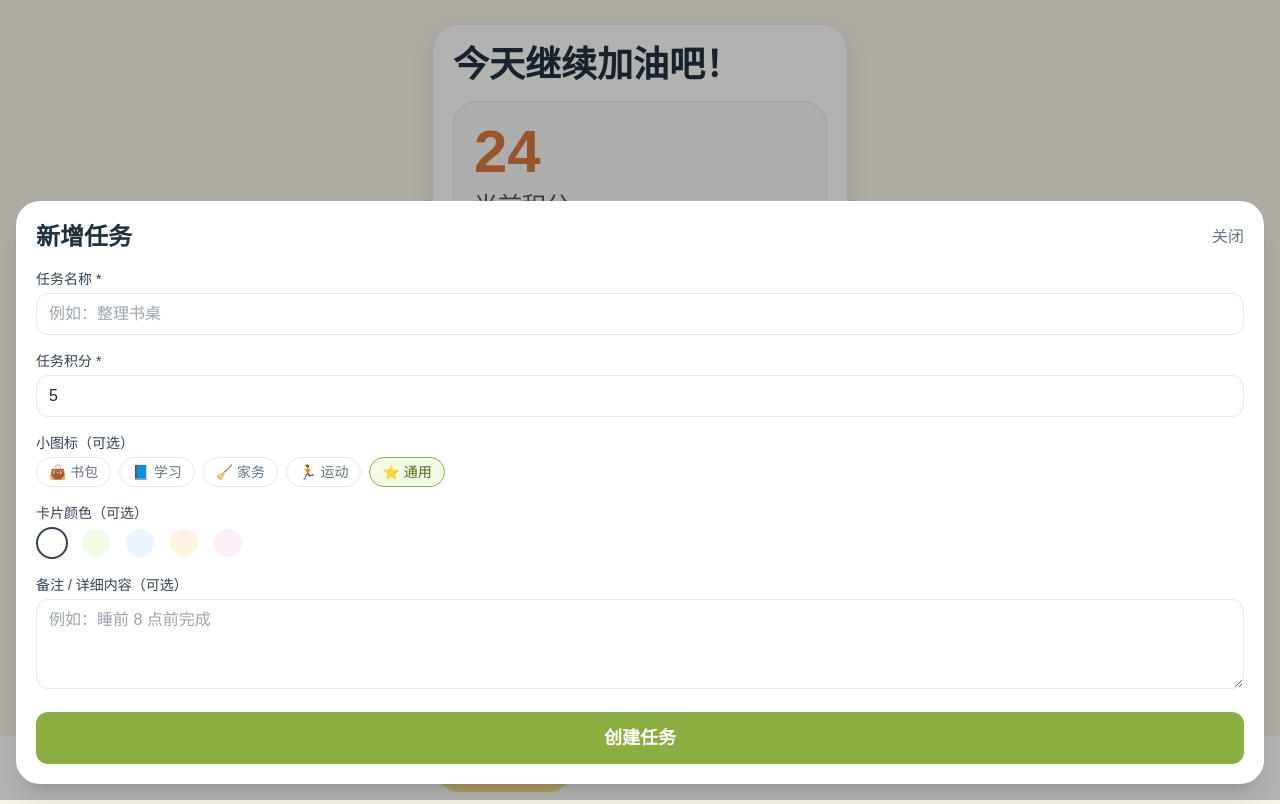
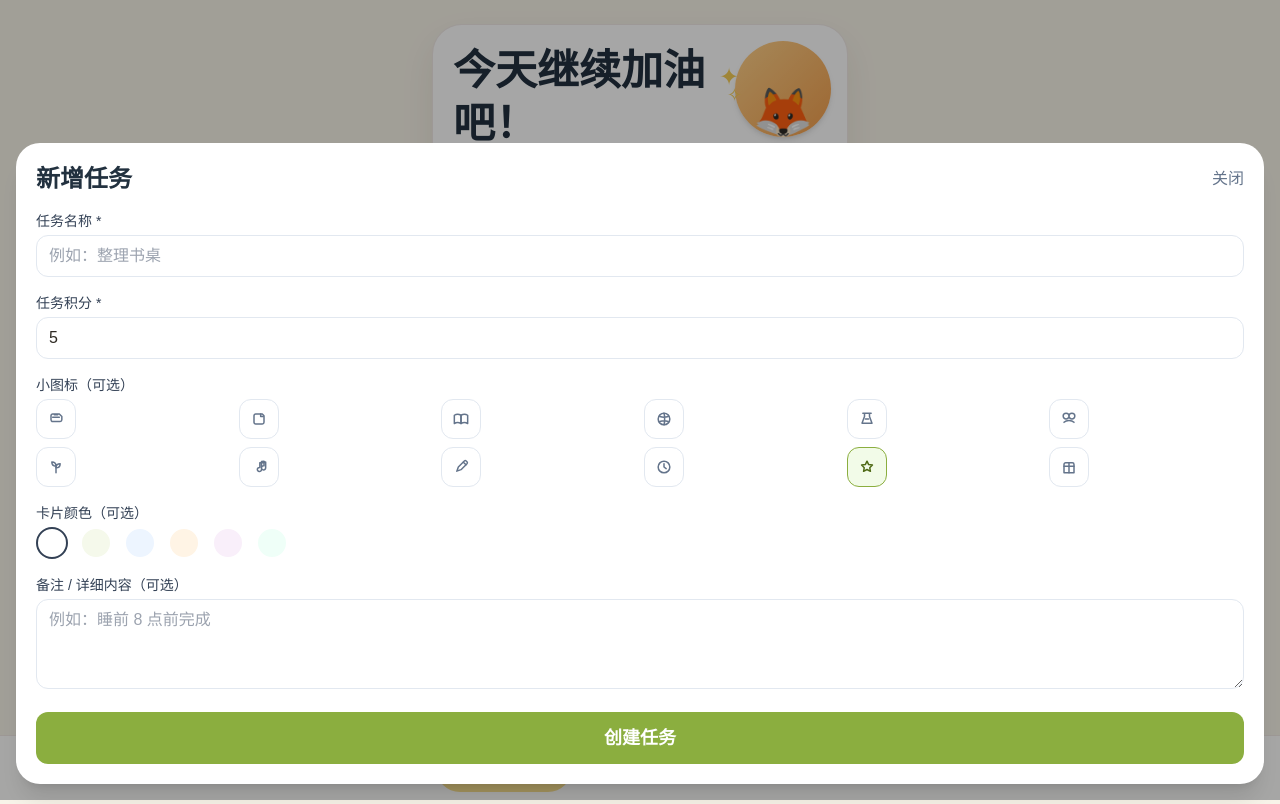
Before and after one commit to mimir518/KidXP, a React (Vite) app: page / in a window 1280 px wide. Both pictures are taken after a click on the button "+ 新增任务". Built offline with nearby package versions, Linux system fonts and the light colour scheme.

Commit message:
feat: polish task page visuals and action sheet

```diff
--- a/src/App.jsx
+++ b/src/App.jsx
@@ -1,14 +1,8 @@
 import { useMemo, useState } from 'react'
 import TaskCard from './components/TaskCard'
+import TaskIcon, { iconOptions } from './components/TaskIcon'
 
-const taskColors = ['#FFFFFF', '#F2FBE8', '#EAF5FF', '#FFF4DF', '#FDEEF9']
-const taskIcons = [
-  { label: '书包', value: 'bag', emoji: '👜' },
-  { label: '学习', value: 'book', emoji: '📘' },
-  { label: '家务', value: 'broom', emoji: '🧹' },
-  { label: '运动', value: 'workout', emoji: '🏃' },
-  { label: '通用', value: 'star', emoji: '⭐' },
-]
+const taskColors = ['#FFFFFF', '#F5F9EB', '#EDF5FF', '#FFF4E5', '#F9EFFA', '#EFFFF8']
 
 const initialTasks = [
   {
@@ -16,8 +10,8 @@ const initialTasks = [
     title: '收玩具',
     points: 5,
     note: '整理自己的玩具',
-    icon: 'bag',
-    color: '#F2FBE8',
+    icon: 'tidy',
+    color: '#F5F9EB',
     status: 'todo',
   },
   {
@@ -25,8 +19,8 @@ const initialTasks = [
     title: '完成作业',
     points: 5,
     note: '今天的作业任务',
-    icon: 'book',
-    color: '#EAF5FF',
+    icon: 'homework',
+    color: '#EDF5FF',
     status: 'todo',
   },
 ]
@@ -44,9 +38,16 @@ export default function App() {
   const [totalPoints, setTotalPoints] = useState(24)
   const [showTaskModal, setShowTaskModal] = useState(false)
   const [editingTaskId, setEditingTaskId] = useState(null)
+  const [actionTask, setActionTask] = useState(null)
   const [form, setForm] = useState(emptyForm)
 
   const uncompletedTasks = useMemo(() => tasks.filter((task) => task.status === 'todo'), [tasks])
+
+  const closeTaskModal = () => {
+    setShowTaskModal(false)
+    setEditingTaskId(null)
+    setForm(emptyForm)
+  }
 
   const openCreateModal = () => {
     setEditingTaskId(null)
@@ -106,9 +107,7 @@ export default function App() {
       ])
     }
 
-    setShowTaskModal(false)
-    setEditingTaskId(null)
-    setForm(emptyForm)
+    closeTaskModal()
   }
 
   const completeTask = (id) => {
@@ -120,38 +119,44 @@ export default function App() {
   }
 
   const handleLongPress = (task) => {
-    const choice = window.prompt('输入 1 编辑任务，输入 2 删除任务', '1')
+    setActionTask(task)
+  }
 
-    if (choice === '1') {
-      openEditModal(task)
-      return
-    }
-
-    if (choice === '2') {
-      const shouldDelete = window.confirm('确定要删除这个任务吗？')
-      if (shouldDelete) {
-        setTasks((prev) => prev.filter((item) => item.id !== task.id))
-      }
+  const handleDeleteTask = () => {
+    if (!actionTask) return
+    const shouldDelete = window.confirm('确定要删除这个任务吗？')
+    if (shouldDelete) {
+      setTasks((prev) => prev.filter((item) => item.id !== actionTask.id))
+      setActionTask(null)
     }
   }
 
   return (
     <main className="mx-auto min-h-screen w-full max-w-md bg-[#F8F4E9] px-4 pb-24 pt-6">
-      <section className="rounded-[28px] border border-amber-900/10 bg-white p-5 shadow-soft">
-        <h1 className="text-4xl font-black text-ink">今天继续加油吧！</h1>
+      <section className="relative overflow-hidden rounded-[30px] border border-amber-900/10 bg-white p-5 shadow-[0_15px_35px_rgba(47,35,26,0.08)]">
+        <h1 className="pr-28 text-[42px] font-black leading-tight text-ink">今天继续加油吧！</h1>
 
-        <div className="mt-4 rounded-[24px] border border-amber-900/10 bg-[#FAFAFA] p-5">
+        <div className="mt-4 rounded-[24px] border border-slate-100 bg-[#FAFAFA] p-5">
           <p className="text-6xl font-black leading-none text-[#D97C3B]">{totalPoints}</p>
           <p className="mt-2 text-2xl text-slate-600">当前积分</p>
+        </div>
+
+        <div className="pointer-events-none absolute right-4 top-4">
+          <div className="relative flex h-24 w-24 items-end justify-center rounded-full bg-gradient-to-br from-[#FFD28A] to-[#F29E4C] shadow-md">
+            <span className="text-5xl">🦊</span>
+            <span className="absolute -left-4 top-5 text-2xl text-[#F5CC55]">✦</span>
+            <span className="absolute -left-2 top-10 text-lg text-[#F5CC55]">✧</span>
+          </div>
         </div>
       </section>
 
       <button
         type="button"
         onClick={openCreateModal}
-        className="mt-5 w-full rounded-full bg-[#8BAE3F] py-4 text-3xl font-bold text-white shadow-[inset_0_-4px_0_rgba(0,0,0,0.1)]"
+        className="mt-5 flex w-full items-center justify-center gap-2 rounded-full border-4 border-[#90B347] bg-[#91B54A] py-4 text-[38px] font-black text-white shadow-[inset_0_-5px_0_rgba(66,92,22,0.5)]"
       >
-        + 新增任务
+        <span className="flex h-9 w-9 items-center justify-center rounded-full bg-[#688A2B] text-[28px] leading-none">+</span>
+        新增任务
       </button>
 
       <section className="mt-6">
@@ -184,11 +189,11 @@ export default function App() {
       </nav>
 
       {showTaskModal ? (
-        <div className="fixed inset-0 z-20 flex items-end bg-black/30 p-4">
+        <div className="fixed inset-0 z-20 flex items-end bg-black/35 p-4">
           <div className="w-full rounded-3xl bg-white p-5 shadow-xl">
             <div className="mb-4 flex items-center justify-between">
               <h3 className="text-2xl font-bold text-ink">{editingTaskId ? '编辑任务' : '新增任务'}</h3>
-              <button type="button" className="text-slate-500" onClick={() => setShowTaskModal(false)}>
+              <button type="button" className="text-slate-500" onClick={closeTaskModal}>
                 关闭
               </button>
             </div>
@@ -219,19 +224,20 @@ export default function App() {
 
               <div>
                 <span className="mb-1 block text-sm font-medium text-slate-700">小图标（可选）</span>
-                <div className="flex flex-wrap gap-2">
-                  {taskIcons.map((icon) => (
+                <div className="grid grid-cols-6 gap-2">
+                  {iconOptions.map((iconName) => (
                     <button
-                      key={icon.value}
+                      key={iconName}
                       type="button"
-                      onClick={() => setForm((prev) => ({ ...prev, icon: icon.value }))}
-                      className={`rounded-full border px-3 py-1 text-sm ${
-                        form.icon === icon.value
+                      onClick={() => setForm((prev) => ({ ...prev, icon: iconName }))}
+                      className={`flex h-10 w-10 items-center justify-center rounded-xl border ${
+                        form.icon === iconName
                           ? 'border-[#8BAE3F] bg-[#F2FBE8] text-[#4F6A16]'
                           : 'border-slate-200 bg-white text-slate-500'
                       }`}
+                      aria-label={`icon-${iconName}`}
                     >
-                      {icon.emoji} {icon.label}
+                      <TaskIcon name={iconName} className="h-5 w-5" />
                     </button>
                   ))}
                 </div>
@@ -270,6 +276,40 @@ export default function App() {
           </div>
         </div>
       ) : null}
+
+      {actionTask ? (
+        <div className="fixed inset-0 z-30 flex items-end bg-black/35 p-4" onClick={() => setActionTask(null)}>
+          <div className="w-full rounded-3xl bg-white p-4 shadow-xl" onClick={(e) => e.stopPropagation()}>
+            <p className="mb-3 text-center text-sm text-slate-500">对“{actionTask.title}”执行操作</p>
+            <div className="space-y-2">
+              <button
+                type="button"
+                className="w-full rounded-xl bg-[#EEF7DD] py-3 text-base font-semibold text-[#4F6A16]"
+                onClick={() => {
+                  openEditModal(actionTask)
+                  setActionTask(null)
+                }}
+              >
+                编辑
+              </button>
+              <button
+                type="button"
+                className="w-full rounded-xl bg-[#FDEAEA] py-3 text-base font-semibold text-[#B94141]"
+                onClick={handleDeleteTask}
+              >
+                删除
+              </button>
+              <button
+                type="button"
+                className="w-full rounded-xl border border-slate-200 py-3 text-base text-slate-500"
+                onClick={() => setActionTask(null)}
+              >
+                取消
+              </button>
+            </div>
+          </div>
+        </div>
+      ) : null}
     </main>
   )
 }
--- a/src/components/TaskCard.jsx
+++ b/src/components/TaskCard.jsx
@@ -1,13 +1,5 @@
 import { useRef } from 'react'
-
-const iconMap = {
-  bag: '👜',
-  book: '📘',
-  broom: '🧹',
-  workout: '🏃',
-  star: '⭐',
-  default: '📝',
-}
+import TaskIcon from './TaskIcon'
 
 export default function TaskCard({ task, onComplete, onLongPress }) {
   const timerRef = useRef(null)
@@ -43,20 +35,20 @@ export default function TaskCard({ task, onComplete, onLongPress }) {
       onMouseLeave={endPress}
       onTouchStart={startPress}
       onTouchEnd={endPress}
-      className="w-full rounded-[22px] border border-amber-900/10 bg-white p-4 text-left shadow-soft transition active:scale-[0.99]"
+      className="w-full rounded-[24px] border border-amber-900/10 bg-white p-4 text-left shadow-[0_8px_22px_rgba(34,24,16,0.08)] transition active:scale-[0.99]"
       style={{ backgroundColor: task.color || '#FFFFFF' }}
     >
       <div className="flex items-start justify-between gap-3">
         <div className="flex items-start gap-3">
-          <span className="mt-0.5 flex h-10 w-10 items-center justify-center rounded-full bg-white/70 text-xl">
-            {iconMap[task.icon] || iconMap.default}
+          <span className="mt-1 flex h-12 w-12 items-center justify-center rounded-full bg-[#EEF3E0] text-[#668A2A]">
+            <TaskIcon name={task.icon} className="h-6 w-6" />
           </span>
           <div>
-            <p className="text-[20px] font-semibold leading-6 text-ink">{task.title}</p>
-            {task.note ? <p className="mt-1 text-sm text-slate-600/90 line-clamp-2">{task.note}</p> : null}
+            <p className="text-[18px] font-bold leading-6 text-ink">{task.title}</p>
+            {task.note ? <p className="mt-1 text-sm text-slate-500">{task.note}</p> : null}
           </div>
         </div>
-        <p className="text-3xl font-bold leading-none text-[#D97C3B]">+{task.points}</p>
+        <p className="pt-1 text-[40px] font-black leading-none text-[#D97C3B]">+{task.points}</p>
       </div>
     </button>
   )
--- /dev/null
+++ b/src/components/TaskIcon.jsx
@@ -0,0 +1,78 @@
+const iconDefs = {
+  tidy: (
+    <path d="M8 10h8M10 7h4m-7 8h10a2 2 0 0 0 2-2V9l-3-3H8a2 2 0 0 0-2 2v5a2 2 0 0 0 2 2Z" />
+  ),
+  homework: (
+    <>
+      <path d="M8 6h8l2 2v8a2 2 0 0 1-2 2H8a2 2 0 0 1-2-2V8a2 2 0 0 1 2-2Z" />
+      <path d="M14 6v3h3" />
+    </>
+  ),
+  reading: (
+    <>
+      <path d="M4 7.5c2.5-1.7 5.3-1.7 8 0v10c-2.7-1.7-5.5-1.7-8 0v-10Z" />
+      <path d="M20 7.5c-2.5-1.7-5.3-1.7-8 0v10c2.7-1.7 5.5-1.7 8 0v-10Z" />
+    </>
+  ),
+  sport: (
+    <>
+      <circle cx="12" cy="12" r="7" />
+      <path d="M7 9c3 1 7 1 10 0M7 15c3-1 7-1 10 0M12 5c1 3 1 11 0 14" />
+    </>
+  ),
+  cleaning: (
+    <>
+      <path d="M7 5h10M9 5v4l-3 8h12l-3-8V5" />
+      <path d="M10 12h4" />
+    </>
+  ),
+  pet: (
+    <>
+      <path d="M8.5 12a3.5 3.5 0 1 0 0-7 3.5 3.5 0 0 0 0 7Zm7 0a3.5 3.5 0 1 0 0-7 3.5 3.5 0 0 0 0 7Z" />
+      <path d="M6 16c1.5-1.5 3.2-2.2 6-2.2s4.5.7 6 2.2" />
+    </>
+  ),
+  plant: (
+    <>
+      <path d="M12 19V9" />
+      <path d="M12 11c-3 0-5-2-5-5 3 0 5 2 5 5Zm0 2c3 0 5-2 5-5-3 0-5 2-5 5Z" />
+    </>
+  ),
+  music: (
+    <>
+      <path d="M15 6v9a2.5 2.5 0 1 1-2-2.45V7l7-1v7a2.5 2.5 0 1 1-2-2.45V5l-3 .43Z" />
+    </>
+  ),
+  draw: (
+    <>
+      <path d="m7 17 1.8-5L16 4.8a1.6 1.6 0 0 1 2.2 0l1 1a1.6 1.6 0 0 1 0 2.2L12 15.2 7 17Z" />
+      <path d="M14.8 6.2 18 9.4" />
+    </>
+  ),
+  routine: (
+    <>
+      <circle cx="12" cy="12" r="7" />
+      <path d="M12 8v4l2.6 2" />
+    </>
+  ),
+  star: (
+    <path d="m12 5 2 4.1 4.5.6-3.2 3.1.8 4.4L12 15l-4.1 2.2.8-4.4L5.5 9.7l4.5-.6L12 5Z" />
+  ),
+  reward: (
+    <>
+      <path d="M12 7v12" />
+      <path d="M6 11h12v8H6z" />
+      <path d="M6 11V9a2 2 0 0 1 2-2h8a2 2 0 0 1 2 2v2" />
+    </>
+  ),
+}
+
+export const iconOptions = Object.keys(iconDefs)
+
+export default function TaskIcon({ name = 'star', className = 'h-5 w-5' }) {
+  return (
+    <svg viewBox="0 0 24 24" fill="none" stroke="currentColor" strokeWidth="1.8" strokeLinecap="round" strokeLinejoin="round" className={className}>
+      {iconDefs[name] || iconDefs.star}
+    </svg>
+  )
+}
```
